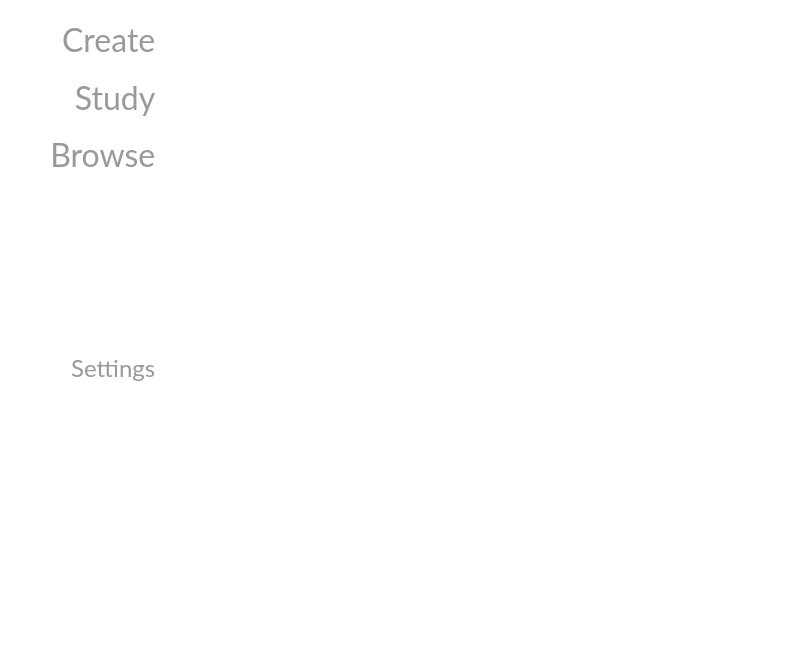
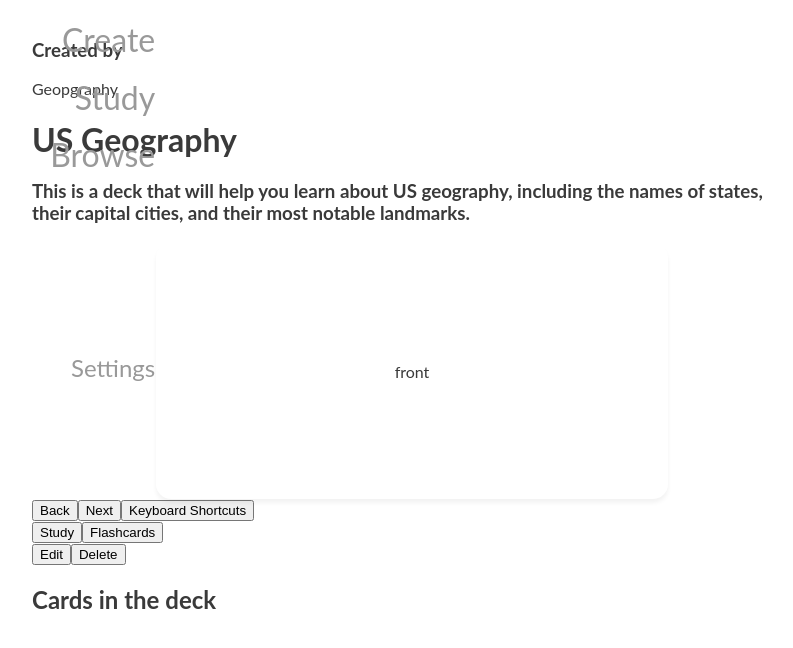
Before and after one commit to nordquists/cram, a React (Create React App) app in the folder client/memorize/: page /1 in a window 1280 px wide. Shown: the top 648 px of the page, without its empty margins (228-1021 px from the left). Built offline with nearby package versions, Linux system fonts and the light colour scheme; the HTML template or start-up script is replaced by a standard one.

Commit message:
added deckview and resource components

```diff
--- a/client/memorize/src/App.js
+++ b/client/memorize/src/App.js
@@ -3,6 +3,7 @@ import MainScreen from "./components/MainScreen";
 import Study from "./components/Study/Study";
 import Browse from "./components/Browse/Browse";
 import NavSidebar from "./components/NavSidebar";
+import DeckViewContainer from "./components/DeckView/DeckViewContainer"
 
 import { BrowserRouter as Router, Switch, Route } from "react-router-dom";
 
@@ -22,6 +23,7 @@ function App() {
                         <Route path="/study" component={Study}/>
                         <Route path="/browse" component={Browse}/>
                         <Route path="/settings" component={Browse}/>
+                        <Route path="/:deck_id" component={DeckViewContainer}/>
                     </Switch>
                 </div>
             </Router>
--- /dev/null
+++ b/client/memorize/src/components/DeckView/DeckView.js
@@ -0,0 +1,60 @@
+import React from 'react';
+import Deck from "../Study/Deck";
+
+
+// TODO Need to have a different way to render when the we are not the owner of the deck
+// Render different stuff, also need a way to edit from this screen
+
+const DeckView = (props) => {
+    const index = 0;
+    const { loading, payload, error } = props.data;
+
+    return (
+        <div>
+            <div>
+                <h3>Created by</h3>
+            </div>
+            <div>
+                <p>{!loading && payload[0].topic}</p>
+                <h1>{loading && "loading..."} {!loading && payload[0].name}</h1>
+            </div>
+            <h3>{!loading && payload[0].description}</h3>
+
+            {/*// embed flash card app in here to preview */}
+
+            {!loading && <Deck deck={payload[0].deck} index={index}/>}
+
+            <div>
+                <button>Back</button>
+                <button>Next</button>
+                <button>Keyboard Shortcuts</button>
+            </div>
+
+            <div>
+                <button>Study</button>
+                <button>Flashcards</button>
+            </div>
+
+            <div>
+                <button>Edit</button>
+                <button>Delete</button>
+            </div>
+
+
+
+            {/*{loading &&*/}
+            {/*    */}
+            {/*}*/}
+
+            {/*{!loading &&*/}
+            {/*    payload[0].name*/}
+            {/*}*/}
+            <div>
+                <h2>Cards in the deck</h2>
+
+            </div>
+        </div>
+    );
+}
+
+export default DeckView;
--- /dev/null
+++ b/client/memorize/src/components/DeckView/DeckViewContainer.js
@@ -0,0 +1,24 @@
+import React, {useState, useEffect}from 'react';
+import Resource from '../Resource';
+import DeckView from './DeckView';
+
+const DeckViewContainer = (props) => {
+
+    useEffect(() => {
+        let id = props.match.params.deck_id;
+    });
+
+    return (
+        // TODO placeholder values
+        <div>
+            <Resource
+                path="deck/id"
+                render={ data => (
+                    <DeckView data={data}/>
+                )}
+            />
+        </div>
+    );
+}
+
+export default DeckViewContainer;
--- /dev/null
+++ b/client/memorize/src/components/Resource.js
@@ -0,0 +1,151 @@
+import React, { Component } from "react";
+
+const SAMPLE_DECK = [
+    {
+        id: 1,
+        front: 'front',
+        back: 'back'
+    },
+    {
+        id: 2,
+        front: 'front2',
+        back: 'back2'
+    },
+    {
+        id: 3,
+        front: 'front3',
+        back: 'back3'
+    },
+    {
+        id: 4,
+        front: 'front4',
+        back: 'back4'
+    },
+    {
+        id: 5,
+        front: 'front5',
+        back: 'back5'
+    },
+    {
+        id: 1,
+        front: 'front',
+        back: 'back'
+    },
+    {
+        id: 2,
+        front: 'front2',
+        back: 'back2'
+    },
+    {
+        id: 3,
+        front: 'front3',
+        back: 'back3'
+    },
+    {
+        id: 4,
+        front: 'front4',
+        back: 'back4'
+    },
+    {
+        id: 5,
+        front: 'front5',
+        back: 'back5'
+    },
+    {
+        id: 1,
+        front: 'front',
+        back: 'back'
+    },
+    {
+        id: 2,
+        front: 'front2',
+        back: 'back2'
+    },
+    {
+        id: 3,
+        front: 'front3',
+        back: 'back3'
+    },
+    {
+        id: 4,
+        front: 'front4',
+        back: 'back4'
+    },
+    {
+        id: 5,
+        front: 'front5',
+        back: 'back5'
+    },
+    {
+        id: 1,
+        front: 'front',
+        back: 'back'
+    },
+    {
+        id: 2,
+        front: 'front2',
+        back: 'back2'
+    },
+    {
+        id: 3,
+        front: 'front3',
+        back: 'back3'
+    },
+    {
+        id: 4,
+        front: 'front4',
+        back: 'back4'
+    },
+    {
+        id: 5,
+        front: 'front5',
+        back: 'back5'
+    }
+]
+
+const EXAMPLE_DECK = [{
+    name: "US Geography",
+    topic: "Geopgraphy",
+    description: "This is a deck that will help you learn about US geography, including the names of states, their capital cities, and their most notable landmarks.",
+    deck: SAMPLE_DECK,
+}]
+
+class Resource extends Component {
+    state = {
+        loading: true,
+        error: {},
+        payload: []
+    }
+
+    componentDidMount() {
+        this.setState({loading: true});
+        // axios.get(this.props.path).then(res => {
+        //     this.setState({
+        //         payload: res.data,
+        //         loading: false
+        //     })
+        // })
+
+        if(this.props.path == "deck/id") {
+            setTimeout(function () {
+                this.setState({
+                    payload: EXAMPLE_DECK,
+                    loading: false,
+                    error: false
+                })
+            }.bind(this), 2000);
+        } else {
+            this.setState({
+                payload: [],
+                loading: false,
+                error: true
+            })
+        }
+    }
+
+    render () {
+        return this.props.render(this.state)
+    }
+}
+
+export default Resource;
--- a/client/memorize/src/components/Study/Deck.js
+++ b/client/memorize/src/components/Study/Deck.js
@@ -2,7 +2,6 @@ import React, {useState} from "react";
 import Flashcard from "./Flashcard";
 
 const Deck = (props) => {
-    // only render 3 cards at a time?
     return (
         <Flashcard card={props.deck[props.index]}/>
     );
```
Also changed, not shown: client/memorize/src/components/DeckView/DeckViewPlaceholder.js (added, +8 -0 lines).
